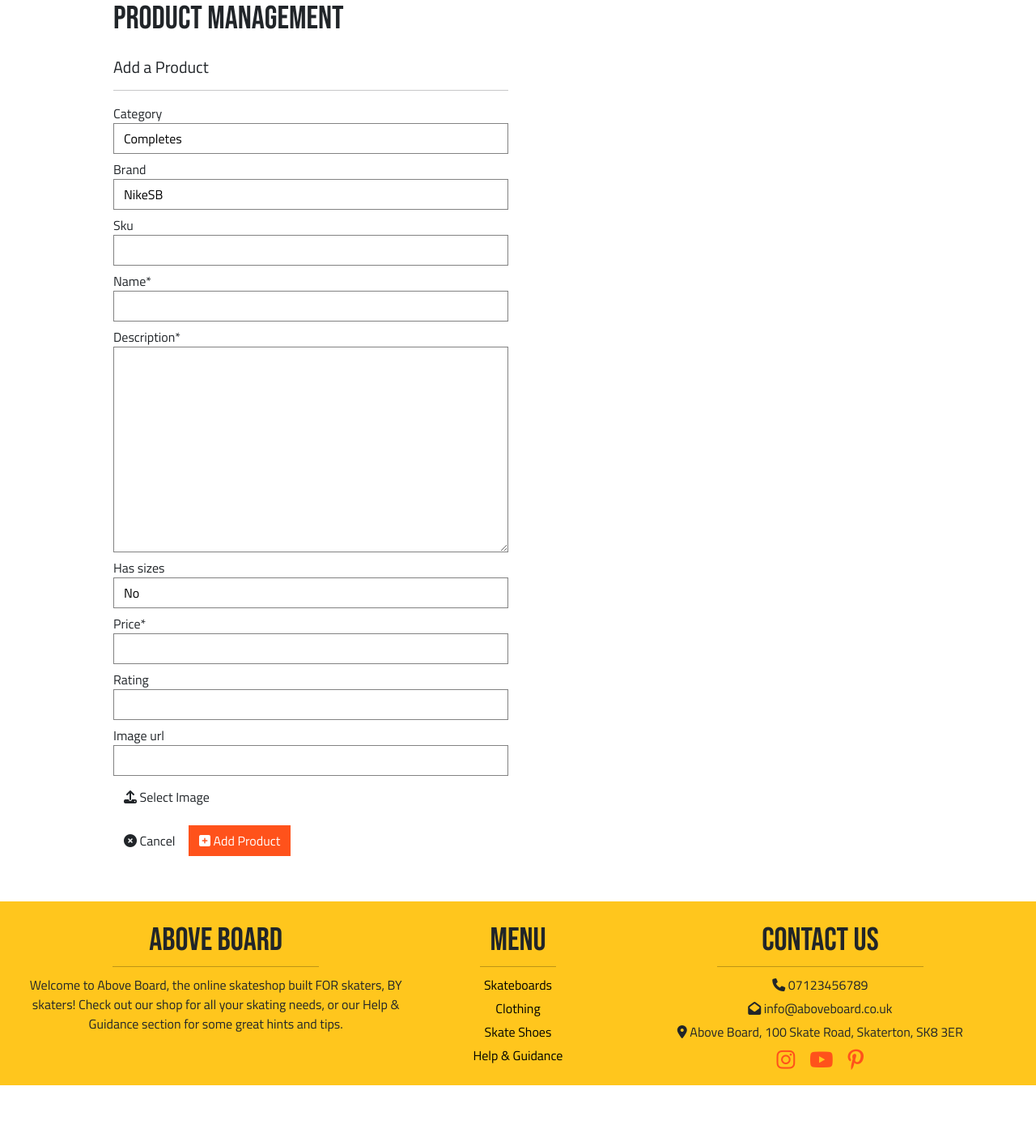
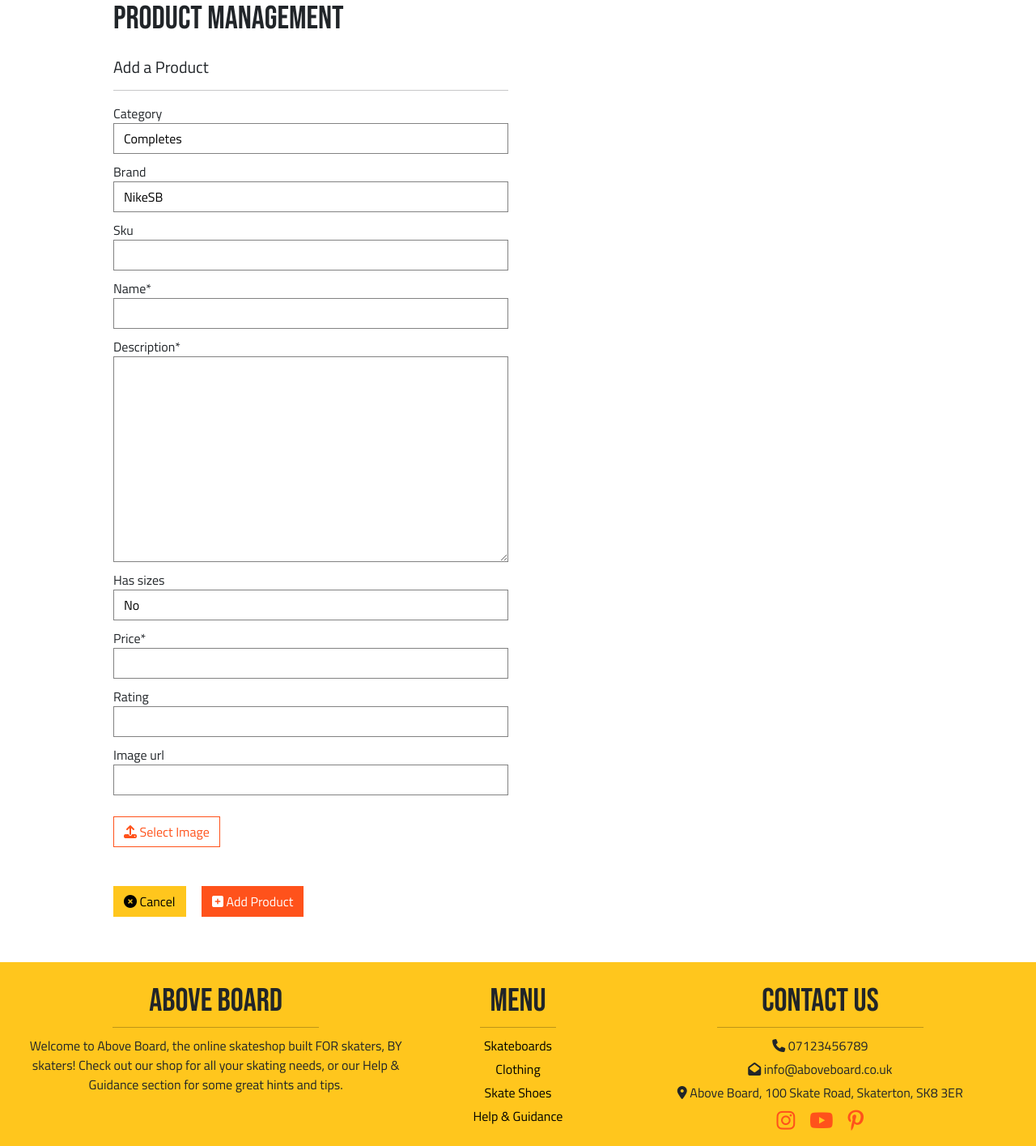
Before and after one commit to taybro23/AboveBoard_MS4, a Django app: page /products/add/ in a window 1280 px wide. Shown: the part 184-1599 px from the top of the page at 81% size. Before the commit the page ends 1524 px from the top, so only its background shows below. Run offline with Django 3.2, Linux system fonts and the light colour scheme; a user stored in the database is signed in; data comes from the database, SQL or seed files in the repository; tables that the repository leaves empty hold one stand-in row (values such as "Sample post"); parts of the project's set-up code (start-up, migrations or seed data) failed here and were passed over; some libraries are stand-ins or nearby versions.

Commit message:
Site wide buttons styled.

```diff
--- a/bag/templates/bag/bag.html
+++ b/bag/templates/bag/bag.html
@@ -116,13 +116,13 @@
                             <!----- Continue Buttons ----->
                             <tr>
                                 <td colspan="5">
-                                    <a href="{% url 'products' %}" class="btn rounded-0 btn-lg">
+                                    <a href="{% url 'products' %}" class="btn rounded-0 btn-lg bb2 me-4 my-3">
                                         <span class="icon">
                                             <i class="fas fa-chevron-left"></i>
                                         </span>
                                         <span class="text-uppercase">Keep Shopping</span>
                                     </a>
-                                    <a href="{% url 'checkout' %}" class="btn rounded-0 btn-lg">
+                                    <a href="{% url 'checkout' %}" class="btn rounded-0 btn-lg bb1 my-3">
                                         <span class="text-uppercase">Secure Checkout</span>
                                         <span class="icon">
                                             <i class="fas fa-lock"></i>
@@ -135,7 +135,7 @@
                 {% else %}
                 <!----- If Bag is Empty ----->
                     <p class="lead mb-5">Your bag is empty.</p>
-                    <a href="{% url 'products' %}" class="btn rounded-0 btn-l">
+                    <a href="{% url 'products' %}" class="btn rounded-0 btn-l bb2">
                         <span class="icon">
                             <i class="fas fa-chevron-left"></i>
                         </span>
--- a/checkout/templates/checkout/checkout_success.html
+++ b/checkout/templates/checkout/checkout_success.html
@@ -195,14 +195,14 @@
         <div class="row">
             <div class="col-12 col-lg-7 text-right">
                 {% if from_profile %}
-                    <a href="{% url 'profile' %}" class="btn rounded-0 my-2">
+                    <a href="{% url 'profile' %}" class="btn rounded-0 my-3 bb2">
                         <span class="icon mr-2">
                             <i class="fas fa-angle-left"></i>
                         </span>
                         <span class="text-uppercase">Back to Profile</span>
                     </a>
                 {% else %}
-                    <a href="{% url 'products' %}?category=new_arrivals,sale" class="btn rounded-0 my-2">
+                    <a href="{% url 'products' %}?category=new_arrivals,sale" class="btn rounded-0 my-3 bb2">
                         <span class="icon mr-2">
                             <i class="fas fa-gifts"></i>
                         </span>
--- a/products/templates/products/add_product.html
+++ b/products/templates/products/add_product.html
@@ -38,10 +38,10 @@
                     {% endfor %}
                     <!----- Add Product Form Buttons ----->
                     <div>
-                        <a href="{% url 'products' %}" class="btn rounded-0">
+                        <a href="{% url 'products' %}" class="btn bb2 rounded-0 me-3 mt-3">
                             <i class="fas fa-times-circle"></i> Cancel
                         </a>
-                        <button class="btn bb1 rounded-0" type="submit">
+                        <button class="btn bb1 rounded-0 mt-3" type="submit">
                             <i class="fas fa-plus-square"></i> Add Product
                         </button>
                     </div>
--- a/products/templates/products/custom_widget_templates/custom_clearable_file_input.html
+++ b/products/templates/products/custom_widget_templates/custom_clearable_file_input.html
@@ -12,7 +12,7 @@
     <br>
     {{ widget.input_text }}
 {% endif %}
-<span class="btn rounded-0 btn-file">
+<span class="btn rounded-0 btn-file mt-3 mb-3">
     <i class="fas fa-upload"></i> Select Image <input id="new-image" type="{{ widget.type }}" name="{{ widget.name }}"{% include "django/forms/widgets/attrs.html" %}>
 </span>
-<strong><p class="text-danger" id="filename"></p></strong>
+<strong><p class="text-red" id="filename"></p></strong>
--- a/products/templates/products/edit_product.html
+++ b/products/templates/products/edit_product.html
@@ -38,10 +38,10 @@
                     {% endfor %}
                     <!----- Edit Product Form Buttons ----->
                     <div>
-                        <a href="{% url 'product_detail' product.id %}" class="btn rounded-0">
+                        <a href="{% url 'product_detail' product.id %}" class="btn bb2 rounded-0 me-3 mt-3">
                             <i class="fas fa-times-circle"></i> Cancel
                         </a>
-                        <button class="btn bb1 rounded-0" type="submit">
+                        <button class="btn bb1 rounded-0 mt-3" type="submit">
                             <i class="fas fa-edit"></i> Update Product
                         </button>
                     </div>
--- a/profiles/templates/profiles/profile.html
+++ b/profiles/templates/profiles/profile.html
@@ -36,7 +36,7 @@
                 <form action="{% url 'profile' %}" method="POST" class="mt-3 mb-5" id="profile-update-form">
                     {% csrf_token %}
                     {{ form|crispy }}
-                    <button class="btn profile-badge rounded-0 mt-3">Update Information</button>
+                    <button class="btn bb1 rounded-0 mt-3">Update Information</button>
                 </form>
             </div>
             <!----- Order History ----->
--- a/static/css/base.css
+++ b/static/css/base.css
@@ -56,6 +56,29 @@ h1 {
     background: #ff521b;
 }
 
+.bb2 {
+    border: 1px solid #ffc61d!important;
+    color: #000;
+    background: #ffc61d;
+}
+
+.btn-file {
+    position: relative;
+    overflow: hidden;
+    border: 1px solid #ff521b!important;
+    color: #ff521b;
+}
+
+.btn-file input[type="file"] {
+    position: absolute;
+    top: 0;
+    right: 0;
+    min-width: 100%;
+    min-height: 100%;
+    opacity: 0;
+    cursor: pointer;
+}
+
 /*-------------------- Forms --------------------*/
 
 .form-control {
@@ -78,7 +101,7 @@ h1 {
 .form-fields {
     border: 1px solid #0000007d;
     color: #000;
-    margin-bottom: 7px;
+    margin-bottom: 10px;
 }
 
 /*-------------------- Top Nav Bar --------------------*/
@@ -222,6 +249,12 @@ h1 {
 
 .review-text {
     font-size: 18px;
+}
+
+/*-------------------- Add Product --------------------*/
+
+.text-red {
+    color: red;
 }
 
 /*-------------------- Back To Top Button --------------------*/
@@ -401,32 +390,8 @@ a.btt-link {
     transition: color .15s ease-in-out,background-color .15s ease-in-out,border-color .15s ease-in-out,box-shadow .15s ease-in-out;
 }
 
-.allauth-form-inner-content button:hover,
-.allauth-form-inner-content input[type='submit']:hover {
-	color: #fff;
-    background-color: #222;
-    border-color: #222;
-}
-
 .allauth-form-inner-content a {
 	color: #17a2b8; /* text-info */
-}
-
-/* ---------- Product Form ---------- */
-
-.btn-file {
-    position: relative;
-    overflow: hidden;
-}
-
-.btn-file input[type="file"] {
-    position: absolute;
-    top: 0;
-    right: 0;
-    min-width: 100%;
-    min-height: 100%;
-    opacity: 0;
-    cursor: pointer;
 }
 
 .custom-checkbox .custom-control-label::before {
```
Also changed, not shown: other parts of static/css/base.css (+71 -45 lines), checkout/templates/checkout/checkout.html (+6 -6 lines), products/templates/products/product_detail.html (+11 -9 lines).
